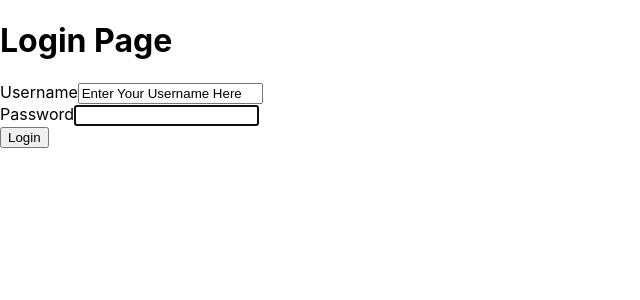
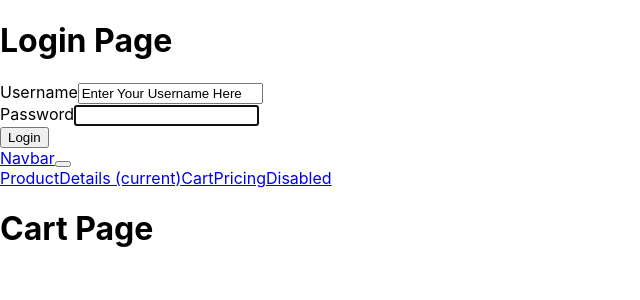
Before and after one commit to zenibbles/TT1_6, a React (Create React App) app in the folder frontend/: page /cart in a window 1280 px wide. Before the commit this address led to /login. Shown: the top 300 px of the page, without its empty margins (0-640 px from the left). Built offline with nearby package versions, Linux system fonts and the light colour scheme.

Commit message:
Frontend Navigation Bar

```diff
--- a/frontend/src/App.js
+++ b/frontend/src/App.js
@@ -5,6 +5,7 @@
 import ProductDetails from'./components/ProductDetails'
 import PrivateRoute from "./components/PrivateRoute";
 import Cart from "./components/Cart";
+
 
 function App() {
   return (
--- a/frontend/src/components/Cart.js
+++ b/frontend/src/components/Cart.js
@@ -1,7 +1,11 @@
 import React, {Component} from 'react';
+import NavbarComponent from "./NavbarComponent";
 
 export default function Cart(){
     return(
+        <>
+        <NavbarComponent/>
         <h1>Cart Page</h1>
+        </>
     )
 }
--- /dev/null
+++ b/frontend/src/components/NavbarComponent.js
@@ -0,0 +1,27 @@
+import {BrowserRouter as Router, Route, Switch, Redirect, useHistory} from 'react-router-dom';
+import React, {Component} from 'react';
+import Login from'./Login'
+import ProductDetails from'./ProductDetails'
+import PrivateRoute from "./PrivateRoute";
+import Cart from "./Cart";
+
+function NavbarComponent() {
+    return (
+    <nav class="navbar navbar-expand-lg navbar-light bg-light">
+        <a class="navbar-brand" href="#">Navbar</a>
+        <button class="navbar-toggler" type="button" data-toggle="collapse" data-target="#navbarNavAltMarkup" aria-controls="navbarNavAltMarkup" aria-expanded="false" aria-label="Toggle navigation">
+            <span class="navbar-toggler-icon"></span>
+        </button>
+        <div class="collapse navbar-collapse" id="navbarNavAltMarkup">
+            <div class="navbar-nav">
+            <a class="nav-item nav-link active" href="/ProductDetails">ProductDetails <span class="sr-only">(current)</span></a>
+            <a class="nav-item nav-link" href="/Cart">Cart</a>
+            <a class="nav-item nav-link" href="#">Pricing</a>
+            <a class="nav-item nav-link disabled" href="#">Disabled</a>
+            </div>
+        </div>
+    </nav>
+    )
+  }
+
+  export default NavbarComponent
--- a/frontend/src/components/PrivateRoute.js
+++ b/frontend/src/components/PrivateRoute.js
@@ -2,7 +2,8 @@
 import { Route, Redirect } from 'react-router-dom';
 
 const isLoggedIn = () => {
-    return localStorage.getItem('accessToken');
+    // return localStorage.getItem('accessToken');
+    return true;
 };
 
 const PrivateRoute = ({ component: Component, ...rest }) => (
--- a/frontend/src/components/ProductDetails.js
+++ b/frontend/src/components/ProductDetails.js
@@ -1,9 +1,13 @@
 import React, {Component,useEffect, useState} from 'react';
+import NavbarComponent from "./NavbarComponent";
 
 export default function ProductDetails(){
     const [details, setDetails] = useState([]);
 
     return(
+        <>
+        <NavbarComponent/>
         <h1>Product Details Page</h1>
+        </>
     )
 }
--- a/frontend/src/index.js
+++ b/frontend/src/index.js
@@ -3,6 +3,7 @@
 import './index.css';
 import App from './App';
 import reportWebVitals from './reportWebVitals';
+// import 'bootstrap/dist/css/bootstrap.min.css';
 
 ReactDOM.render(
   <React.StrictMode>
```
